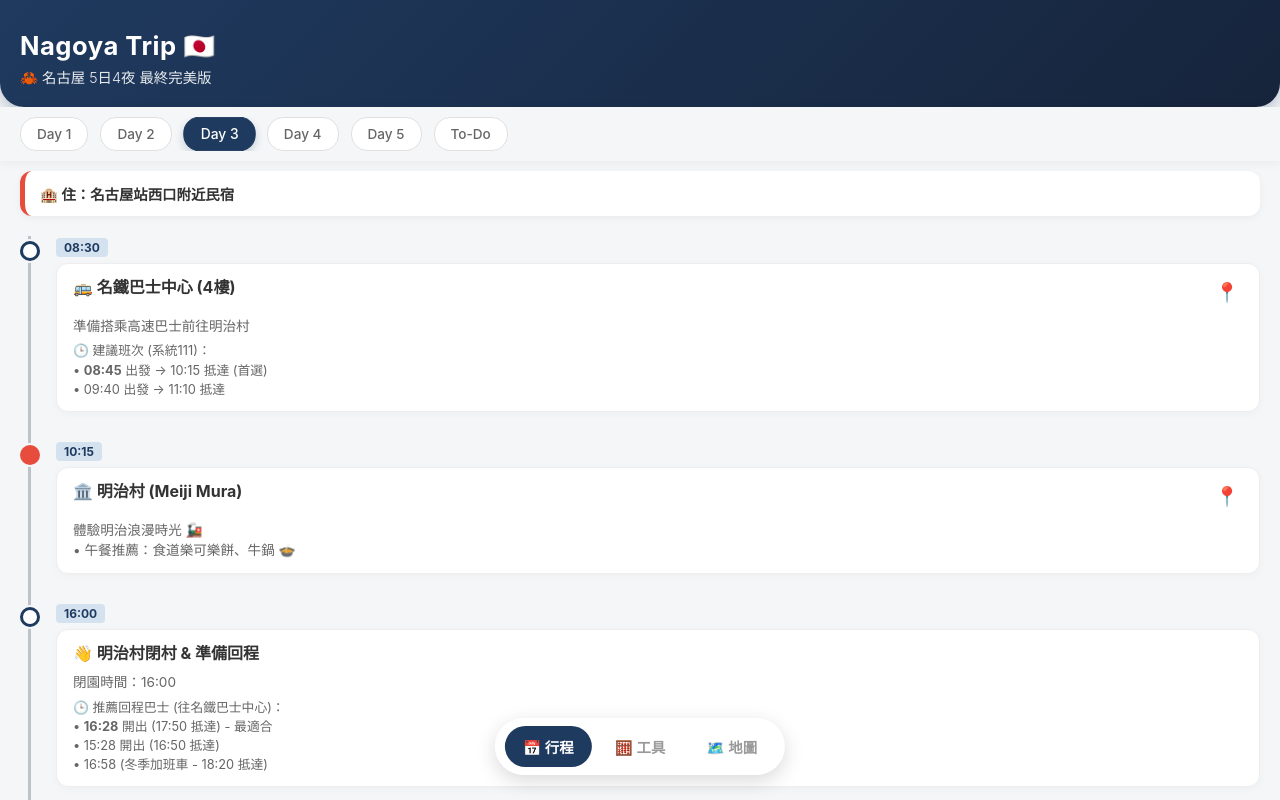
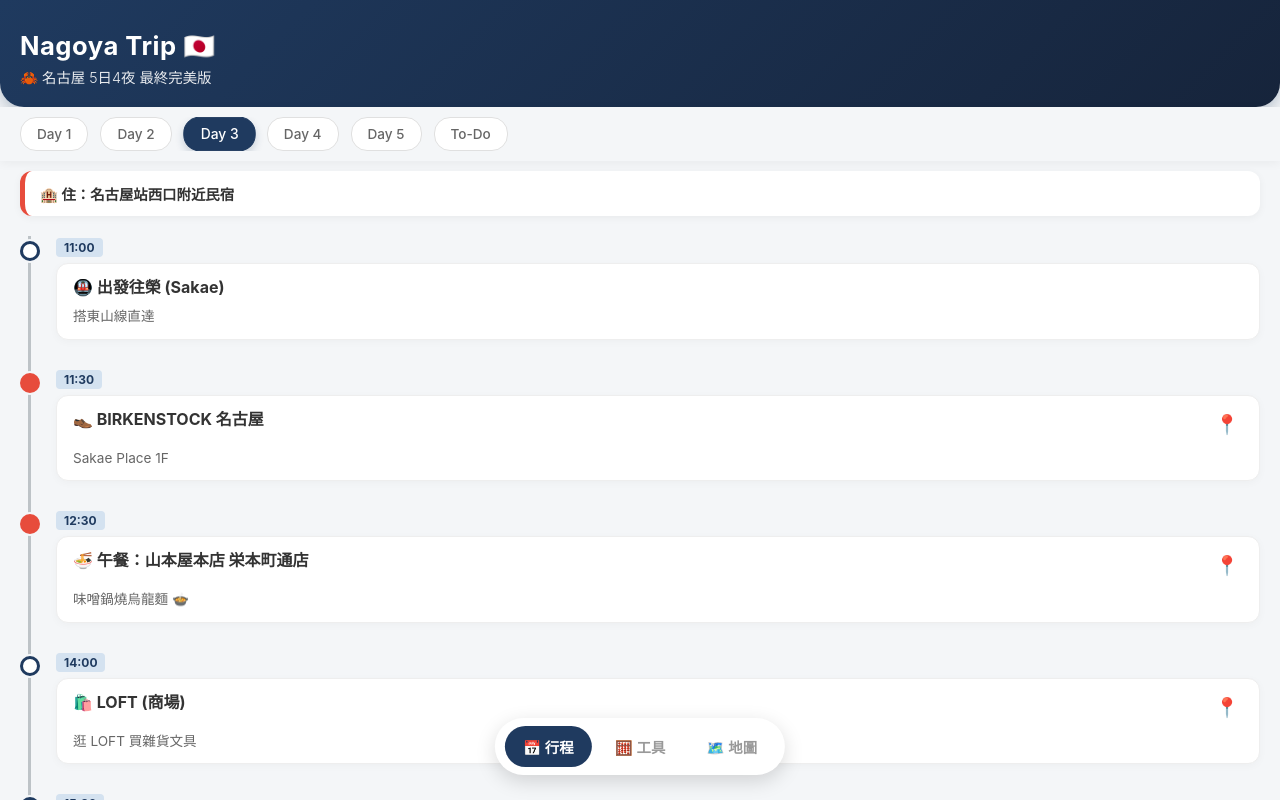
Before and after one commit to monmonmibo/monmonmibo.github.io, a React (Vite) app: page /ngo26 in a window 1280 px wide. Both pictures are taken after a click on the element "Day 3". Shown: the top 800 px of the page. Built offline with nearby package versions, Linux system fonts and the light colour scheme.

Commit message:
feat(ngo26): update itinerary to reflect actual trip

```diff
--- a/src/pages/Home/Home.jsx
+++ b/src/pages/Home/Home.jsx
@@ -9,11 +9,11 @@ export default function Home() {
 
 
 
-            <Link to="/ngo26" className={styles.tripCard} style={{ opacity: 1.0 }}>
+            <Link to="/ngo26" className={styles.tripCard} style={{ opacity: 0.5 }}>
                 <div className={styles.tripInfo}>
                     <h2>
                         名古屋5日4夜 🇯🇵
-                        <span className={`${styles.statusTag} ${styles['status-soon']}`}>Soon</span>
+                        <span className={`${styles.statusTag} ${styles.statusDone}`}>Finished</span>
                     </h2>
                     <span className={styles.dateText}>2026 Jan • 市中心</span>
                 </div>
--- a/src/pages/NGO26/NGO26.jsx
+++ b/src/pages/NGO26/NGO26.jsx
@@ -84,19 +84,6 @@ export default function NGO26() {
                     <div className={styles.details}>名古屋站西口附近</div>
                   </div>
                 </div>
-                <div className={styles.timelineItem}>
-                  <div className={styles.timeLabel}>16:30</div>
-                  <div className={styles.card}>
-                    <div className={styles.titleRow}>
-                      <span className={styles.itemTitle}>🛍️ 名鐵百貨店 本店</span>
-                      <a href="https://www.google.com/maps/search/?api=1&query=Meitetsu+Department+Store+Nagoya" className={styles.navIcon}>📍</a>
-                    </div>
-                    <div className={styles.details}>
-                      • 本館 B1F 買 LUPICIA 茶葉 🍵<br />
-                      • 逛地下街買零食
-                    </div>
-                  </div>
-                </div>
                 <div className={`${styles.timelineItem} ${styles.highlight}`}>
                   <div className={styles.timeLabel}>19:00</div>
                   <div className={styles.card}>
@@ -117,23 +104,6 @@ export default function NGO26() {
                       </span>
                     </div>
                     <div className={styles.tagRow}><span className={`${styles.tag} ${styles.reserved}`}>建議預約</span></div>
-                  </div>
-                </div>
-                <div className={styles.timelineItem}>
-                  <div className={styles.timeLabel}>20:30</div>
-                  <div className={styles.card}>
-                    <div className={styles.titleRow}>
-                      <span className={styles.itemTitle}>🍗 宵夜：風來坊 (名駅新幹線口店)</span>
-                      <a href="https://www.google.com/maps/search/?api=1&query=Furaibo+Meieki+Shinkansen-guchi" className={styles.navIcon}>📍</a>
-                    </div>
-                    <div className={styles.details}>
-                      買手羽先回民宿配啤酒 🍺<br />
-                      <span style={{ fontSize: '0.8rem', color: '#666', display: 'block', marginTop: '5px' }}>
-                        🕒 營業時間：<br />
-                        • 一至四：16:00 - 22:30<br />
-                        • 五至日：16:00 - 23:00
-                      </span>
-                    </div>
                   </div>
                 </div>
               </div>
@@ -198,67 +168,65 @@ export default function NGO26() {
             <div className={styles.timelineContainer}>
               <div className={styles.timeline}>
                 <div className={styles.timelineItem}>
-                  <div className={styles.timeLabel}>08:30</div>
+                  <div className={styles.timeLabel}>11:00</div>
                   <div className={styles.card}>
-                    <div className={styles.titleRow}>
-                      <span className={styles.itemTitle}>🚌 名鐵巴士中心 (4樓)</span>
-                      <a href="https://www.google.com/maps/search/?api=1&query=Meitetsu+Bus+Center" className={styles.navIcon}>📍</a>
-                    </div>
-                    <div className={styles.details}>
-                      準備搭乘高速巴士前往明治村<br />
-                      <span style={{ fontSize: '0.8rem', color: '#666', display: 'block', marginTop: '5px' }}>
-                        🕒 建議班次 (系統111)：<br />
-                        • <strong>08:45</strong> 出發 → 10:15 抵達 (首選)<br />
-                        • 09:40 出發 → 11:10 抵達
-                      </span>
-                    </div>
+                    <span className={styles.itemTitle}>🚇 出發往榮 (Sakae)</span>
+                    <div className={styles.details}>搭東山線直達</div>
                   </div>
                 </div>
 
                 <div className={`${styles.timelineItem} ${styles.highlight}`}>
-                  <div className={styles.timeLabel}>10:15</div>
+                  <div className={styles.timeLabel}>11:30</div>
                   <div className={styles.card}>
                     <div className={styles.titleRow}>
-                      <span className={styles.itemTitle}>🏛️ 明治村 (Meiji Mura)</span>
-                      <a href="https://www.google.com/maps/search/?api=1&query=Museum+Meiji-Mura" className={styles.navIcon}>📍</a>
+                      <span className={styles.itemTitle}>👞 BIRKENSTOCK 名古屋</span>
+                      <a href="https://www.google.com/maps/search/?api=1&query=BIRKENSTOCK+Nagoya+Sakae" className={styles.navIcon}>📍</a>
                     </div>
-                    <div className={styles.details}>
-                      體驗明治浪漫時光 🚂<br />
-                      • 午餐推薦：食道樂可樂餅、牛鍋 🍲
+                    <div className={styles.details}>Sakae Place 1F</div>
+                  </div>
+                </div>
+
+                <div className={`${styles.timelineItem} ${styles.highlight}`}>
+                  <div className={styles.timeLabel}>12:30</div>
+                  <div className={styles.card}>
+                    <div className={styles.titleRow}>
+                      <span className={styles.itemTitle}>🍜 午餐：山本屋本店 栄本町通店</span>
+                      <a href="https://www.google.com/maps/search/?api=1&query=Yamamotoya+Honten+Sakae+Hommachi+Nagoya" className={styles.navIcon}>📍</a>
                     </div>
+                    <div className={styles.details}>味噌鍋燒烏龍麵 🍲</div>
                   </div>
                 </div>
 
                 <div className={styles.timelineItem}>
-                  <div className={styles.timeLabel}>16:00</div>
+                  <div className={styles.timeLabel}>14:00</div>
                   <div className={styles.card}>
-                    <span className={styles.itemTitle}>👋 明治村閉村 & 準備回程</span>
-                    <div className={styles.details}>
-                      閉園時間：16:00<br />
-                      <span style={{ fontSize: '0.8rem', color: '#666', display: 'block', marginTop: '5px' }}>
-                        🕒 推薦回程巴士 (往名鐵巴士中心)：<br />
-                        • <strong>16:28</strong> 開出 (17:50 抵達) - 最適合<br />
-                        • 15:28 開出 (16:50 抵達)<br />
-                        • 16:58 (冬季加班車 - 18:20 抵達)
-                      </span>
+                    <div className={styles.titleRow}>
+                      <span className={styles.itemTitle}>🛍️ LOFT (商場)</span>
+                      <a href="https://www.google.com/maps/search/?api=1&query=LOFT+Sakae+Nagoya" className={styles.navIcon}>📍</a>
                     </div>
+                    <div className={styles.details}>逛 LOFT 買雜貨文具</div>
                   </div>
                 </div>
 
                 <div className={styles.timelineItem}>
+                  <div className={styles.timeLabel}>15:30</div>
+                  <div className={styles.card}>
+                    <div className={styles.titleRow}>
+                      <span className={styles.itemTitle}>📚 蔦屋書店</span>
+                      <a href="https://www.google.com/maps/search/?api=1&query=Tsutaya+Books+Sakae+Nagoya" className={styles.navIcon}>📍</a>
+                    </div>
+                    <div className={styles.details}>睇書 hea 吓</div>
+                  </div>
+                </div>
+
+                <div className={`${styles.timelineItem} ${styles.highlight}`}>
                   <div className={styles.timeLabel}>19:00</div>
                   <div className={styles.card}>
                     <div className={styles.titleRow}>
                       <span className={styles.itemTitle}>🐍 晚餐：炭燒うな富士 (名駅太閤口店)</span>
                       <a href="https://www.google.com/maps/search/?api=1&query=Charcoal+Grilled+Unagi+Unafuji+Meieki+Taikoguchi" className={styles.navIcon}>📍</a>
                     </div>
-                    <div className={styles.details}>
-                      超人氣鰻魚飯 🍱<br />
-                      <span style={{ fontSize: '0.8rem', color: '#666', display: 'block', marginTop: '5px' }}>
-                        🕒 營業時間：11:00 - 22:00 (每日)
-                      </span>
-                    </div>
-                    <div className={styles.tagRow}><span className={`${styles.tag} ${styles.reserved}`}>建議預約</span></div>
+                    <div className={styles.details}>超人氣鰻魚飯 🍱</div>
                   </div>
                 </div>
               </div>
@@ -283,18 +251,10 @@ export default function NGO26() {
                   </div>
                 </div>
                 <div className={styles.timelineItem}>
-                  <div className={styles.timeLabel}>13:30</div>
+                  <div className={styles.timeLabel}>12:30</div>
                   <div className={styles.card}>
-                    <div className={styles.titleRow}>
-                      <span className={styles.itemTitle}>🍜 午餐：たから (Takara)</span>
-                      <a href="https://www.google.com/maps/search/?api=1&query=Takara+Osu+Kannon" className={styles.navIcon}>📍</a>
-                    </div>
-                    <div className={styles.details}>
-                      大須觀音附近的味噌鍋燒烏龍麵<br />
-                      <span style={{ fontSize: '0.8rem', color: '#666', display: 'block', marginTop: '5px' }}>
-                        🕒 營業時間 (日)：11:30 - 14:45 / 17:00 - 19:00
-                      </span>
-                    </div>
+                    <span className={styles.itemTitle}>🍔 午餐：水族館內小食店</span>
+                    <div className={styles.details}>喺水族館入面醫肚</div>
                   </div>
                 </div>
                 <div className={`${styles.timelineItem} ${styles.highlight}`}>
@@ -311,19 +271,14 @@ export default function NGO26() {
                     </div>
                   </div>
                 </div>
-                <div className={styles.timelineItem}>
+                <div className={`${styles.timelineItem} ${styles.highlight}`}>
                   <div className={styles.timeLabel}>18:00</div>
                   <div className={styles.card}>
                     <div className={styles.titleRow}>
-                      <span className={styles.itemTitle}>🍣 晚餐：大須鮨 (Osu Sushi)</span>
-                      <a href="https://www.google.com/maps/search/?api=1&query=Osu+Sushi+Nagoya" className={styles.navIcon}>📍</a>
+                      <span className={styles.itemTitle}>🍣 晚餐：梅丘壽司の美登利 名古屋店</span>
+                      <a href="https://www.google.com/maps/search/?api=1&query=Umegaoka+Sushi+no+Midori+Nagoya" className={styles.navIcon}>📍</a>
                     </div>
-                    <div className={styles.details}>
-                      在大須體驗在地壽司 🍣<br />
-                      <span style={{ fontSize: '0.8rem', color: '#666', display: 'block', marginTop: '5px' }}>
-                        🕒 營業時間 (日)：17:30 - 21:30
-                      </span>
-                    </div>
+                    <div className={styles.details}>東京人氣壽司店 🍣</div>
                   </div>
                 </div>
               </div>
@@ -340,46 +295,34 @@ export default function NGO26() {
                 <div className={styles.timelineItem}>
                   <div className={styles.timeLabel}>10:00</div>
                   <div className={styles.card}>
-                    <span className={styles.itemTitle}>🏨 Check-out & 前往榮站</span>
-                    <div className={styles.details}>
-                      帶著行李直奔榮 (Sakae) 🧳<br />
-                      <span style={{ fontSize: '0.8rem', color: '#666' }}>
-                        💡 建議將行李寄放在榮站置物櫃<br />
-                        或百貨公司服務台
-                      </span>
+                    <span className={styles.itemTitle}>🏨 Check-out & 寄存行李</span>
+                    <div className={styles.details}>去名古屋站寄存行李 🧳</div>
+                  </div>
+                </div>
+                <div className={`${styles.timelineItem} ${styles.highlight}`}>
+                  <div className={styles.timeLabel}>11:30</div>
+                  <div className={styles.card}>
+                    <div className={styles.titleRow}>
+                      <span className={styles.itemTitle}>🍜 午餐：麵家獅子丸</span>
+                      <a href="https://www.google.com/maps/search/?api=1&query=Menya+Shishimaru+Nagoya" className={styles.navIcon}>📍</a>
                     </div>
+                    <div className={styles.details}>最後一餐拉麵！</div>
                   </div>
                 </div>
                 <div className={styles.timelineItem}>
-                  <div className={styles.timeLabel}>11:00</div>
+                  <div className={styles.timeLabel}>13:00</div>
                   <div className={styles.card}>
                     <div className={styles.titleRow}>
-                      <span className={styles.itemTitle}>🍜 早午餐：みこと 栄駅店 (Mikoto)</span>
-                      <a href="https://www.google.com/maps/search/?api=1&query=Mikoto+Ramen+Sakae+Station+Nagoya" className={styles.navIcon}>📍</a>
+                      <span className={styles.itemTitle}>🛍️ 名古屋站地下街</span>
+                      <a href="https://www.google.com/maps/search/?api=1&query=Nagoya+Station+Underground+Mall" className={styles.navIcon}>📍</a>
                     </div>
-                    <div className={styles.details}>
-                      濃厚雞白湯拉麵 🐔<br />
-                      Day 5 終於食拉麵！
-                    </div>
-                  </div>
-                </div>
-                <div className={`${styles.timelineItem} ${styles.highlight}`}>
-                  <div className={styles.timeLabel}>12:30</div>
-                  <div className={styles.card}>
-                    <div className={styles.titleRow}>
-                      <span className={styles.itemTitle}>👞 BIRKENSTOCK 名古屋</span>
-                      <a href="https://www.google.com/maps/search/?api=1&query=BIRKENSTOCK+Nagoya+Sakae" className={styles.navIcon}>📍</a>
-                    </div>
-                    <div className={styles.details}>
-                      Sakae Place 1F<br />
-                      買完鞋還可以去綠洲21 (Oasis 21) 拍個照 📸
-                    </div>
+                    <div className={styles.details}>最後衝刺買手信、零食</div>
                   </div>
                 </div>
                 <div className={styles.timelineItem}>
                   <div className={styles.timeLabel}>15:30</div>
                   <div className={styles.card}>
-                    <span className={styles.itemTitle}>🚇 取行李 & 前往名古屋站</span>
+                    <span className={styles.itemTitle}>🧳 取行李</span>
                     <div className={styles.details}>準備搭車去機場</div>
                   </div>
                 </div>
```
